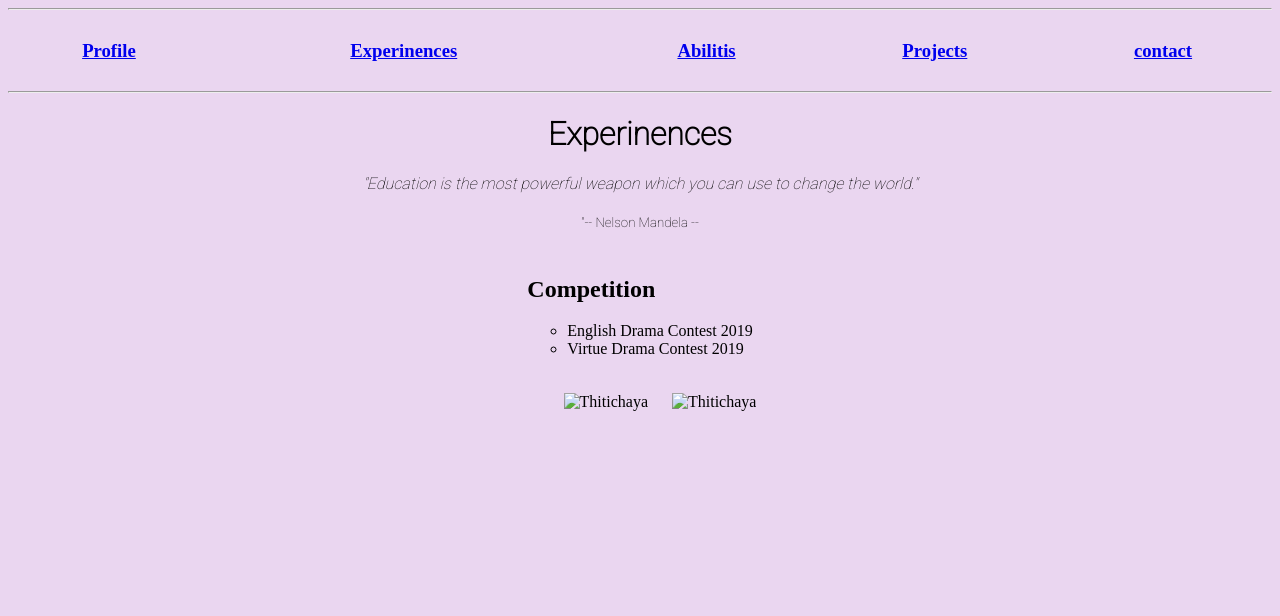
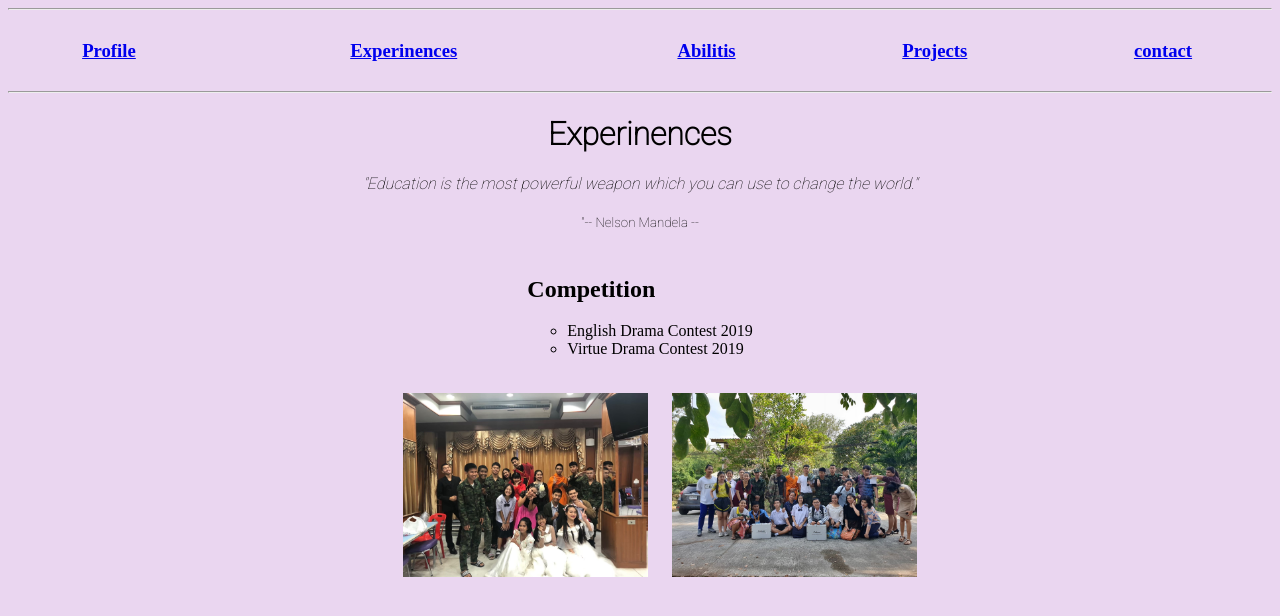
Before and after one commit to Aing1002545/profilehtml, a plain HTML site: page experiences.html in a window 1280 px wide. Drawn offline with Linux system fonts and the light colour scheme.

Commit message:
Update experiences.html

```diff
--- a/experiences.html
+++ b/experiences.html
@@ -48,8 +48,8 @@
      </tbody>
  </table>
  <ul>
-    <p style="text-align: center; "><img src="imges/S__22773768.jpg" alt="Thitichaya" style="width: 20%;"> &nbsp;&nbsp;&nbsp;&nbsp;
-        <img src="imges/S__22773766.jpg" alt="Thitichaya" style="width: 20%;"></p>
+    <p style="text-align: center; "><img src="S__22773768.jpg" alt="Thitichaya" style="width: 20%;"> &nbsp;&nbsp;&nbsp;&nbsp;
+        <img src="S__22773766.jpg" alt="Thitichaya" style="width: 20%;"></p>
 </ul>
 </body>
 </html>
```
